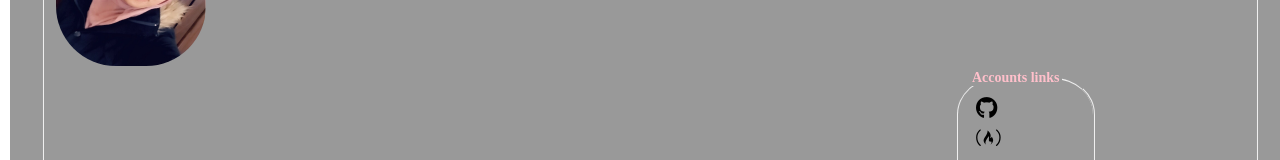
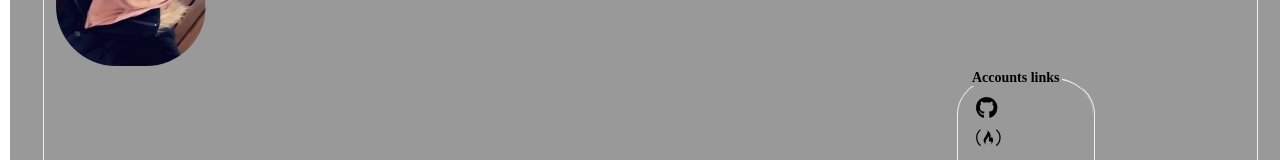
Before and after one commit to ranasobeid95/Rana_Obeid, a plain HTML site: page index.html in a window 1280 px wide. Shown: the part 148-308 px from the top of the page. Drawn offline with Linux system fonts and the light colour scheme.

Commit message:
Update index.html

```diff
--- a/index.html
+++ b/index.html
@@ -154,7 +154,7 @@ a {
 
                 <img class="social" style="display:inline-block"  src="rana.jpg" alt="Avatar">
                 <fieldset class="Accounts">
-                <legend class="socialStyle" style="color: pink">Accounts links</legend>
+                <legend class="socialStyle" style="color: black">Accounts links</legend>
 
                 <ul >
                  <li class="S-icons" ><a href="https://github.com/ranasobeid95" target="_blank"<i class="fa fa-github" aria-hidden="true"></a></a></il>&nbsp
```
